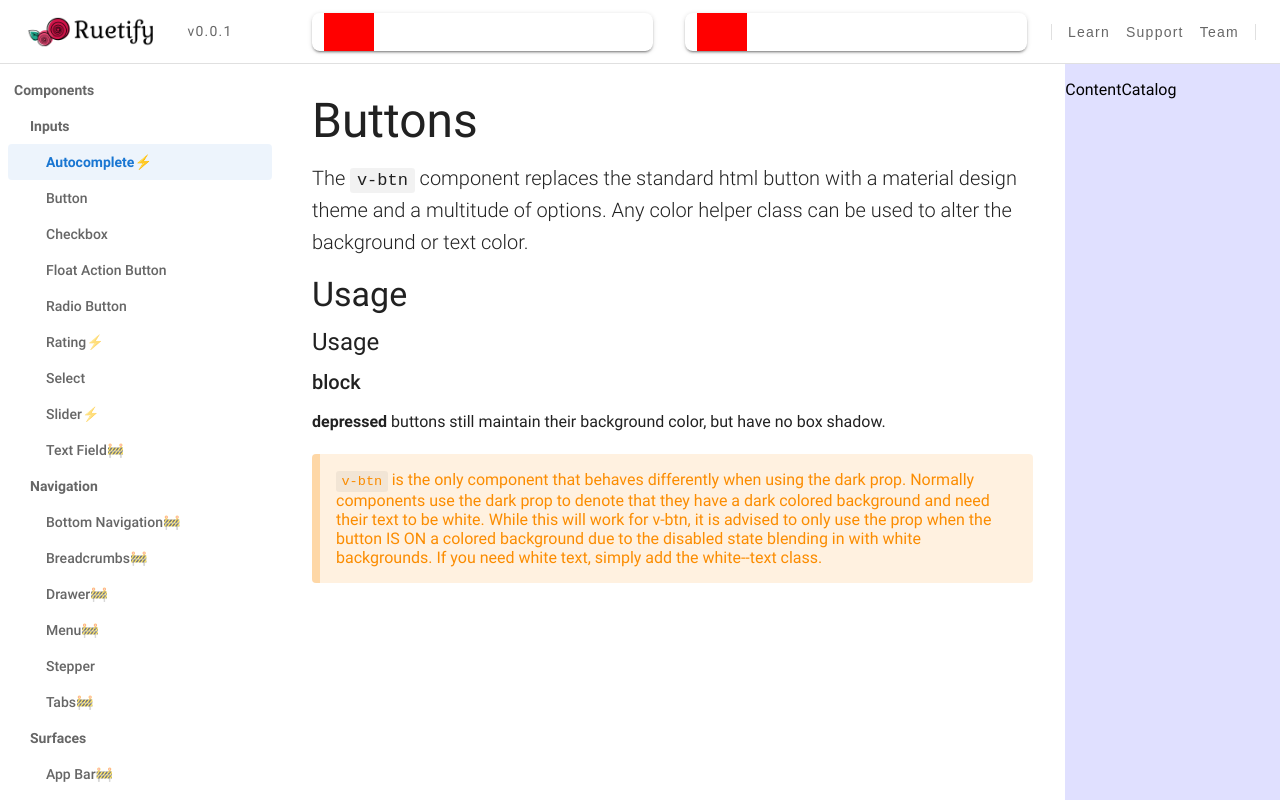
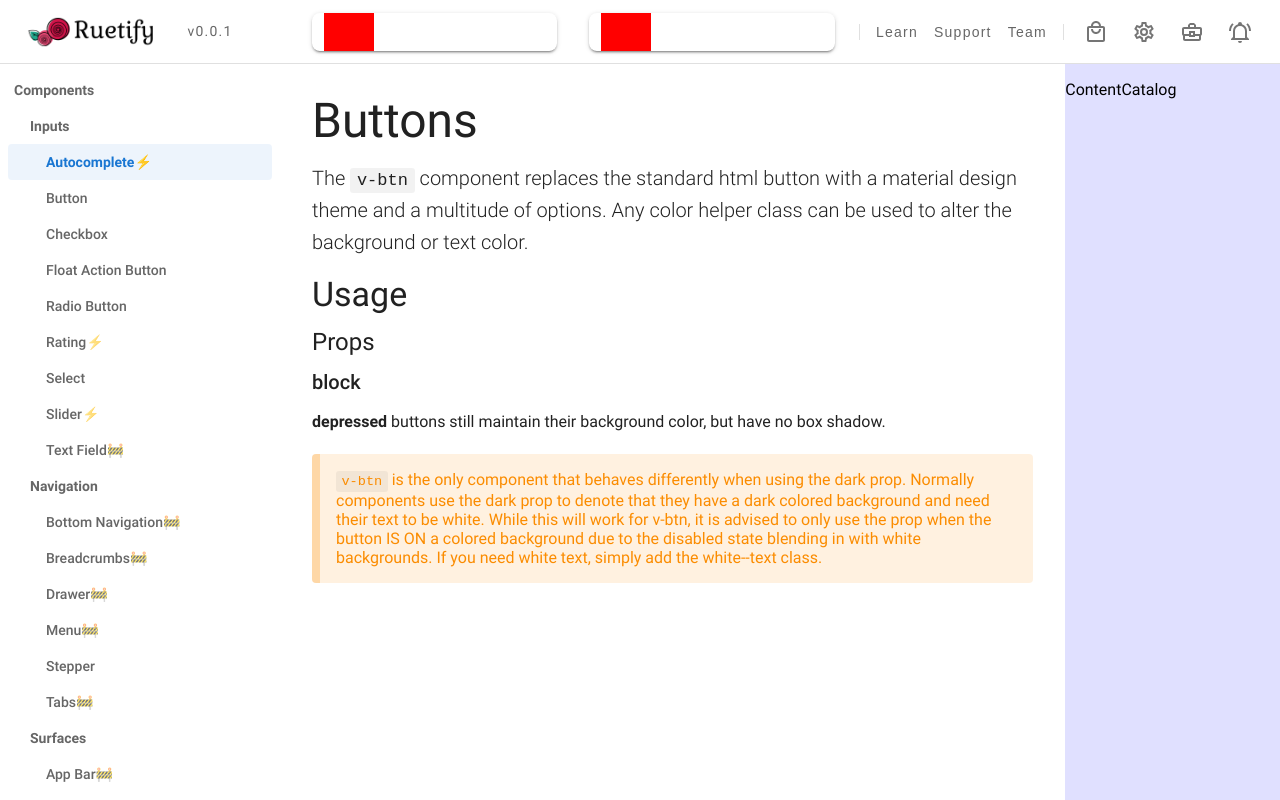
Before and after one commit to KyLoc20/Ruetify-UI, a Next.js app: page / in a window 1280 px wide. Built offline with nearby package versions, Linux system fonts and the light colour scheme.

Commit message:
[AppBar] [Icon] [IconButton] start

```diff
--- a/components/AppBar.jsx
+++ b/components/AppBar.jsx
@@ -1,5 +1,6 @@
 import * as React from "react";
 import styled from "@emotion/styled";
+import PropTypes from "prop-types";
 const Component = styled("section")`
   position: fixed;
   display: flex;
@@ -42,7 +43,7 @@ function SearchInput(props) {
 }
 const DividerComponent = styled("div")`
   height: 16px;
-  border-right:solid 1px rgba(0, 0, 0, 0.12);
+  border-right: solid 1px rgba(0, 0, 0, 0.12);
   max-height: calc(100% - 16px);
   margin: auto 8px;
 `;
@@ -51,6 +52,7 @@ function Divider() {
 }
 const ButtonDefaultRemoval = styled("button")`
   margin: 0;
+  padding: 0;
   outline: none;
   border: none;
   cursor: pointer;
@@ -76,6 +78,68 @@ const ButtonComponent = styled(ButtonDefaultRemoval)`
 function Button(props) {
   return <ButtonComponent className="btn">{props.children}</ButtonComponent>;
 }
+import Icon from "../ui/Icon/Icon";
+const IconButtonComponent = styled(ButtonDefaultRemoval)`
+  display: flex;
+  flex-shrink:0;
+  position: relative;
+  align-items: center;
+  justify-content: center;
+  border-radius: 50%;
+  box-sizing: border-box;
+  transition: background 280ms cubic-bezier(0.4, 0, 0.2, 1) 0ms;
+  &:hover {
+    background: rgba(0, 0, 0, 0.08);
+  }
+`;
+const ButtonSizeMap = {
+  sm: 44,
+  md: 48,
+  lg: 60,
+};
+function IconButton(props) {
+  const getSize = (size) => {
+    if (ButtonSizeMap[size] !== undefined) return ButtonSizeMap[size];
+    else return size;
+  };
+  const computedWidth = (sizeNum) => {
+    return { width: `${sizeNum}px` };
+  };
+  const computedHeight = (sizeNum) => {
+    return { height: `${sizeNum}px` };
+  };
+  return (
+    <IconButtonComponent
+      className="btn iconed"
+      css={{
+        ...computedWidth(getSize(props.size)),
+        ...computedHeight(getSize(props.size)),
+      }}
+    >
+      <Icon
+        name={props.icon}
+        size={props.iconSize}
+        color="rgba(0,0,0,.54)"
+      ></Icon>
+    </IconButtonComponent>
+  );
+}
+IconButton.propTypes = {
+  icon: PropTypes.string,
+  size: PropTypes.oneOfType([
+    PropTypes.number,
+    PropTypes.oneOf(["sm", "md", "lg"]),
+  ]),
+  iconSize: PropTypes.oneOfType([
+    PropTypes.number,
+    PropTypes.oneOf(["sm", "md", "lg"]),
+  ]),
+};
+IconButton.defaultProps = {
+  size: "md",
+  iconSize: "md",
+};
+
 /* For Content Catalog */
 export default function AppBar(props) {
   return (
@@ -88,7 +152,10 @@ export default function AppBar(props) {
       <Button>Support</Button>
       <Button>Team</Button>
       <Divider></Divider>
-
+      <IconButton icon="store"></IconButton>
+      <IconButton icon="setting2"></IconButton>
+      <IconButton icon="job"></IconButton>
+      <IconButton icon="notice2"></IconButton>
     </Component>
   );
 }
--- a/pages/index.jsx
+++ b/pages/index.jsx
@@ -10,7 +10,7 @@ export default function Home() {
         class can be used to alter the background or text color.
       </Typography>
       <Typography type="h2">Usage</Typography>
-      <Typography type="h3">Usage</Typography>
+      <Typography type="h3">Props</Typography>
       <Typography type="h4">block</Typography>
       <Typography type="p">
         <strong>depressed</strong> buttons still maintain their background
--- a/ui/Icon/Icon.jsx
+++ b/ui/Icon/Icon.jsx
@@ -1,4 +1,3 @@
-
 import { css, jsx } from "@emotion/react";
 import styled from "@emotion/styled";
 import React, { useState, useEffect } from "react";
@@ -17,26 +16,31 @@ const mapSize = {
   lg: 36,
 };
 function Icon(props) {
-  const [path, setPath] = useState(() => iconMap[props.name].path);
-  const [viewBox, setViewBox] = useState(() => iconMap[props.name].viewBox);
+  const [path, setPath] = useState(() => iconMap[props.name]?.path);
+  const [viewBox, setViewBox] = useState(() => iconMap[props.name]?.viewBox);
   const getSize = (size) => {
     if (typeof size === "string") return mapSize[size] || 24;
-    else if (typeof size === "number") return size;
+    else if (typeof size === "number") return size > 0 ? size : 24;
     else return 24;
   };
-  const getWidthAndHeight = (sizeNum) => {
-    return { width: `${sizeNum}px`, height: `${sizeNum}px` };
+  const computedWidth = (sizeNum) => {
+    return { width: `${sizeNum}px` };
+  };
+  const computedHeight = (sizeNum) => {
+    return { height: `${sizeNum}px` };
   };
   return (
     <Component
       className="icon"
       css={{
         fill: props.color ? props.color : "currentColor",
-        ...getWidthAndHeight(getSize(props.size)),
+        ...computedWidth(getSize(props.size)),
+        ...computedHeight(getSize(props.size)),
       }}
     >
       <svg
-        css={getWidthAndHeight(getSize(props.size))}
+        css={{...computedWidth(getSize(props.size)),
+          ...computedHeight(getSize(props.size))}}
         focusable="false"
         aria-hidden="true"
         viewBox={viewBox}
@@ -61,12 +65,12 @@ Icon.propTypes = {
   name: PropTypes.oneOf(iconList),
   color: PropTypes.string,
   size: function (props, propName, componentName) {
-    let prop = props[propName];
-    if (typeof prop === "string") {
-      if (["sm", "md", "lg"].indexOf(prop) === -1) {
+    let value = props[propName];
+    if (typeof value === "string") {
+      if (["sm", "md", "lg"].indexOf(value) === -1) {
         return validateFailing(propName, componentName);
       }
-    } else if (typeof prop === "number") {
+    } else if (typeof value === "number") {
       return true;
     } else {
       return validateFailing(propName, componentName);
--- a/ui/Icon/icons.js
+++ b/ui/Icon/icons.js
@@ -84,6 +84,10 @@ const iconMap = {
         path: "M12 22c1.1 0 2-.9 2-2h-4c0 1.1.89 2 2 2zm6-6v-5c0-3.07-1.64-5.64-4.5-6.32V4c0-.83-.67-1.5-1.5-1.5s-1.5.67-1.5 1.5v.68C7.63 5.36 6 7.92 6 11v5l-2 2v1h16v-1l-2-2z",
         viewBox: "0 0 24 24",
     },
+    notice2: {
+        path: "M10,21H14A2,2 0 0,1 12,23A2,2 0 0,1 10,21M21,19V20H3V19L5,17V11C5,7.9 7.03,5.17 10,4.29C10,4.19 10,4.1 10,4A2,2 0 0,1 12,2A2,2 0 0,1 14,4C14,4.1 14,4.19 14,4.29C16.97,5.17 19,7.9 19,11V17L21,19M17,11A5,5 0 0,0 12,6A5,5 0 0,0 7,11V18H17V11M19.75,3.19L18.33,4.61C20.04,6.3 21,8.6 21,11H23C23,8.07 21.84,5.25 19.75,3.19M1,11H3C3,8.6 3.96,6.3 5.67,4.61L4.25,3.19C2.16,5.25 1,8.07 1,11Z",
+        viewBox: "0 0 24 24",
+    },
     add: {
         path: "M19 13h-6v6h-2v-6H5v-2h6V5h2v6h6v2z",
         viewBox: "0 0 24 24",
@@ -116,6 +120,10 @@ const iconMap = {
         path: "M19.14 12.94c.04-.3.06-.61.06-.94 0-.32-.02-.64-.07-.94l2.03-1.58c.18-.14.23-.41.12-.61l-1.92-3.32c-.12-.22-.37-.29-.59-.22l-2.39.96c-.5-.38-1.03-.7-1.62-.94l-.36-2.54c-.04-.24-.24-.41-.48-.41h-3.84c-.24 0-.43.17-.47.41l-.36 2.54c-.59.24-1.13.57-1.62.94l-2.39-.96c-.22-.08-.47 0-.59.22L2.74 8.87c-.12.21-.08.47.12.61l2.03 1.58c-.05.3-.09.63-.09.94s.02.64.07.94l-2.03 1.58c-.18.14-.23.41-.12.61l1.92 3.32c.12.22.37.29.59.22l2.39-.96c.5.38 1.03.7 1.62.94l.36 2.54c.05.24.24.41.48.41h3.84c.24 0 .44-.17.47-.41l.36-2.54c.59-.24 1.13-.56 1.62-.94l2.39.96c.22.08.47 0 .59-.22l1.92-3.32c.12-.22.07-.47-.12-.61l-2.01-1.58zM12 15.6c-1.98 0-3.6-1.62-3.6-3.6s1.62-3.6 3.6-3.6 3.6 1.62 3.6 3.6-1.62 3.6-3.6 3.6z",
         viewBox: "0 0 24 24",
     },
+    setting2: {
+        path: "M12,8A4,4 0 0,1 16,12A4,4 0 0,1 12,16A4,4 0 0,1 8,12A4,4 0 0,1 12,8M12,10A2,2 0 0,0 10,12A2,2 0 0,0 12,14A2,2 0 0,0 14,12A2,2 0 0,0 12,10M10,22C9.75,22 9.54,21.82 9.5,21.58L9.13,18.93C8.5,18.68 7.96,18.34 7.44,17.94L4.95,18.95C4.73,19.03 4.46,18.95 4.34,18.73L2.34,15.27C2.21,15.05 2.27,14.78 2.46,14.63L4.57,12.97L4.5,12L4.57,11L2.46,9.37C2.27,9.22 2.21,8.95 2.34,8.73L4.34,5.27C4.46,5.05 4.73,4.96 4.95,5.05L7.44,6.05C7.96,5.66 8.5,5.32 9.13,5.07L9.5,2.42C9.54,2.18 9.75,2 10,2H14C14.25,2 14.46,2.18 14.5,2.42L14.87,5.07C15.5,5.32 16.04,5.66 16.56,6.05L19.05,5.05C19.27,4.96 19.54,5.05 19.66,5.27L21.66,8.73C21.79,8.95 21.73,9.22 21.54,9.37L19.43,11L19.5,12L19.43,13L21.54,14.63C21.73,14.78 21.79,15.05 21.66,15.27L19.66,18.73C19.54,18.95 19.27,19.04 19.05,18.95L16.56,17.95C16.04,18.34 15.5,18.68 14.87,18.93L14.5,21.58C14.46,21.82 14.25,22 14,22H10M11.25,4L10.88,6.61C9.68,6.86 8.62,7.5 7.85,8.39L5.44,7.35L4.69,8.65L6.8,10.2C6.4,11.37 6.4,12.64 6.8,13.8L4.68,15.36L5.43,16.66L7.86,15.62C8.63,16.5 9.68,17.14 10.87,17.38L11.24,20H12.76L13.13,17.39C14.32,17.14 15.37,16.5 16.14,15.62L18.57,16.66L19.32,15.36L17.2,13.81C17.6,12.64 17.6,11.37 17.2,10.2L19.31,8.65L18.56,7.35L16.15,8.39C15.38,7.5 14.32,6.86 13.12,6.62L12.75,4H11.25Z",
+        viewBox: "0 0 24 24",
+    },
     addToGroup: {
         path: "M8 10H5V7H3v3H0v2h3v3h2v-3h3v-2zm10 1c1.66 0 2.99-1.34 2.99-3S19.66 5 18 5c-.32 0-.63.05-.91.14.57.81.9 1.79.9 2.86s-.34 2.04-.9 2.86c.28.09.59.14.91.14zm-5 0c1.66 0 2.99-1.34 2.99-3S14.66 5 13 5c-1.66 0-3 1.34-3 3s1.34 3 3 3zm6.62 2.16c.83.73 1.38 1.66 1.38 2.84v2h3v-2c0-1.54-2.37-2.49-4.38-2.84zM13 13c-2 0-6 1-6 3v2h12v-2c0-2-4-3-6-3z",
         viewBox: "0 0 24 24",
@@ -123,7 +131,19 @@ const iconMap = {
     desktop: {
         path: "M21 2H3c-1.1 0-2 .9-2 2v12c0 1.1.9 2 2 2h7v2H8v2h8v-2h-2v-2h7c1.1 0 2-.9 2-2V4c0-1.1-.9-2-2-2zm0 14H3V4h18v12z",
         viewBox: "0 0 24 24",
-    }
+    },
+
+    store: {
+        path: "M19 6H17C17 3.2 14.8 1 12 1S7 3.2 7 6H5C3.9 6 3 6.9 3 8V20C3 21.1 3.9 22 5 22H19C20.1 22 21 21.1 21 20V8C21 6.9 20.1 6 19 6M12 3C13.7 3 15 4.3 15 6H9C9 4.3 10.3 3 12 3M19 20H5V8H19V20M12 12C10.3 12 9 10.7 9 9H7C7 11.8 9.2 14 12 14S17 11.8 17 9H15C15 10.7 13.7 12 12 12Z",
+        viewBox: "0 0 24 24",
+    },
+
+    job: {
+        path: "M20 7H16V5L14 3H10L8 5V7H4C2.9 7 2 7.9 2 9V14C2 14.75 2.4 15.38 3 15.73V19C3 20.11 3.89 21 5 21H19C20.11 21 21 20.11 21 19V15.72C21.59 15.37 22 14.73 22 14V9C22 7.9 21.1 7 20 7M10 5H14V7H10V5M4 9H20V14H15V11H9V14H4V9M13 15H11V13H13V15M19 19H5V16H9V17H15V16H19V19Z",
+        viewBox: "0 0 24 24",
+    },
+
+
 };
 const iconList = Object.keys(iconMap)
 const iconChecker = function(iconName) {
```
